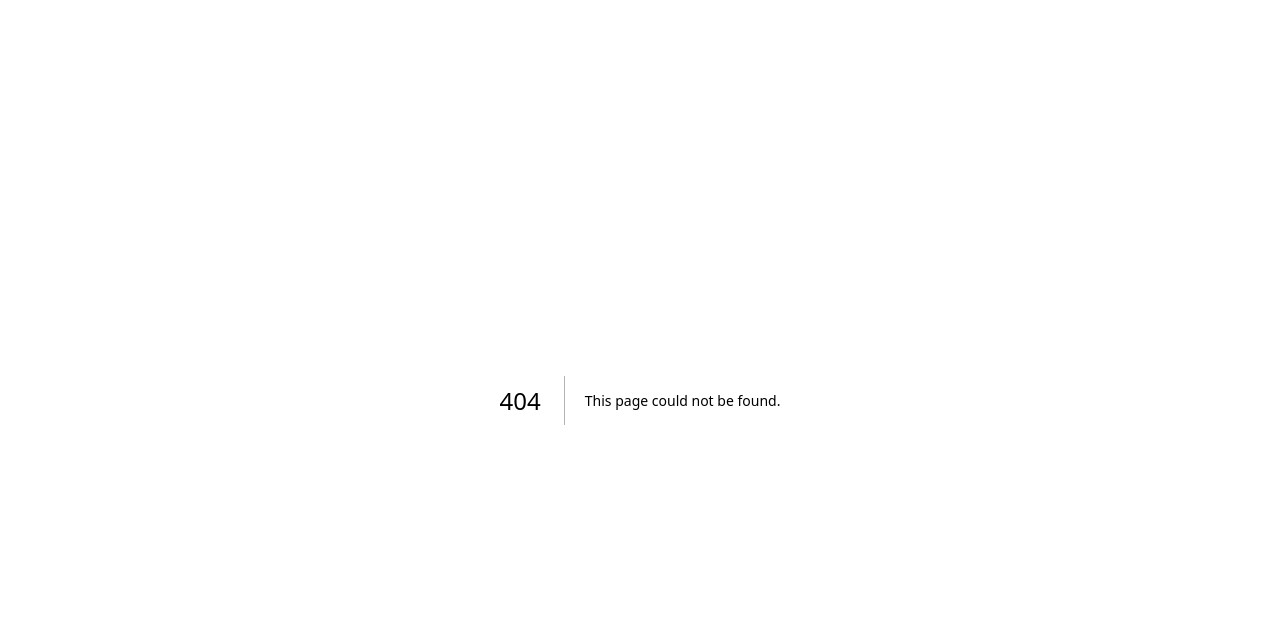
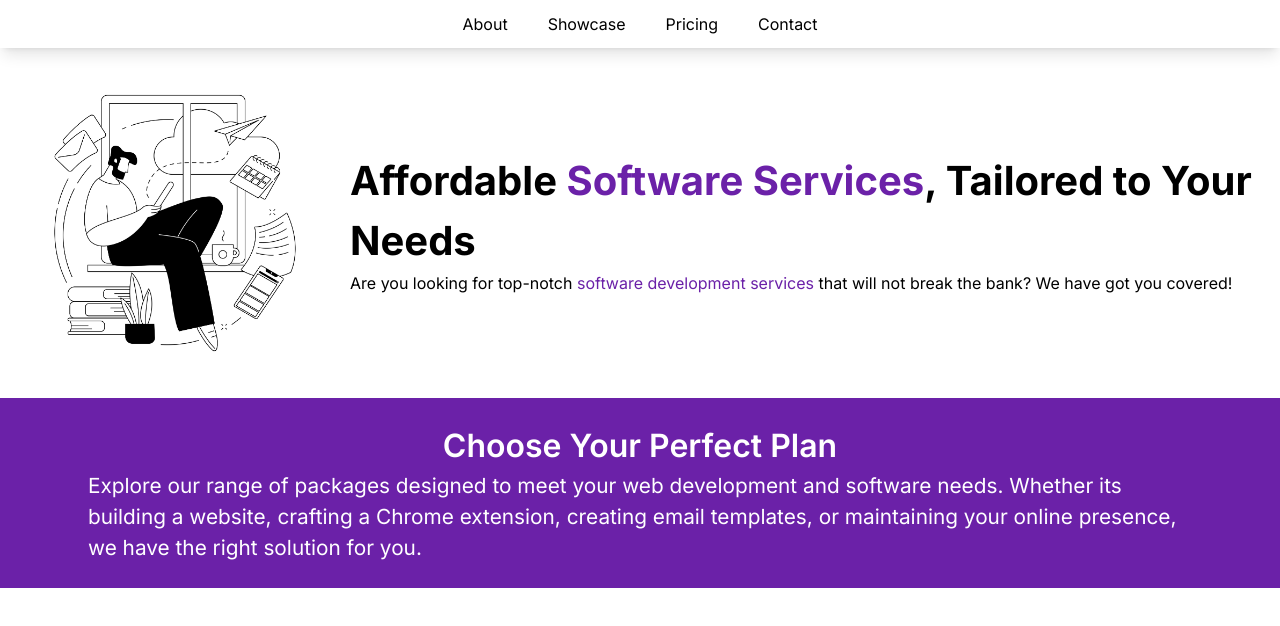
Before and after one commit to Dearbornadeolu/portfolio-code, a Next.js app: page /Pricing in a window 1280 px wide. Before the commit this address had no page. Shown: the top 626 px of the page. Built offline with nearby package versions, Linux system fonts and the light colour scheme.

Commit message:
pricing page updating

```diff
--- /dev/null
+++ b/src/app/Pricing/page.js
@@ -0,0 +1,25 @@
+import Image from 'next/image'
+import Nav from '../components/Nav'
+
+const Page = () => {
+    return (
+        <div>
+            <Nav />
+            <div className='flex flex-col md:flex-row items-center justify-between'>
+                <Image src="/assets/illustrarion.jpg" alt='ilustration' height="300" width="350" />
+                <div>
+                    <h1 className='text-[2.5rem] font-bold '>Affordable <span className='text-purple-800 '>Software Services</span>, Tailored to Your Needs</h1>
+                    <p>Are you looking for top-notch <span className='text-purple-800 '>software development services</span> that will not break the bank? We have got you covered!</p>
+                </div>
+            </div>
+            <div className='bg-purple-800 '>
+                <div className='md:w-[90%] m-auto p-6'>
+                    <h1 className='text-white text-[2rem] font-semibold text-center'>Choose Your Perfect Plan</h1>
+                    <p className='text-white text-[1.3rem]'>Explore our range of packages designed to meet your web development and software needs. Whether its building a website, crafting a Chrome extension, creating email templates, or maintaining your online presence, we have the right solution for you.</p>
+                </div>
+            </div>
+        </div>
+    )
+}
+
+export default Page
--- a/src/app/Service/page.js
+++ /dev/null
@@ -1,9 +0,0 @@
-
-
-const page = () => {
-  return (
-    <div>page</div>
-  )
-}
-
-export default page
--- a/src/app/components/Nav.js
+++ b/src/app/components/Nav.js
@@ -18,8 +18,8 @@ const Nav = () => {
           </Link>
         </li>
         <li>
-          <Link href="Service">
-            Service
+          <Link href="Pricing">
+            Pricing
           </Link>
         </li>
         <li>
```
Also changed, not shown: public/assets/illustrarion.jpg (added).
